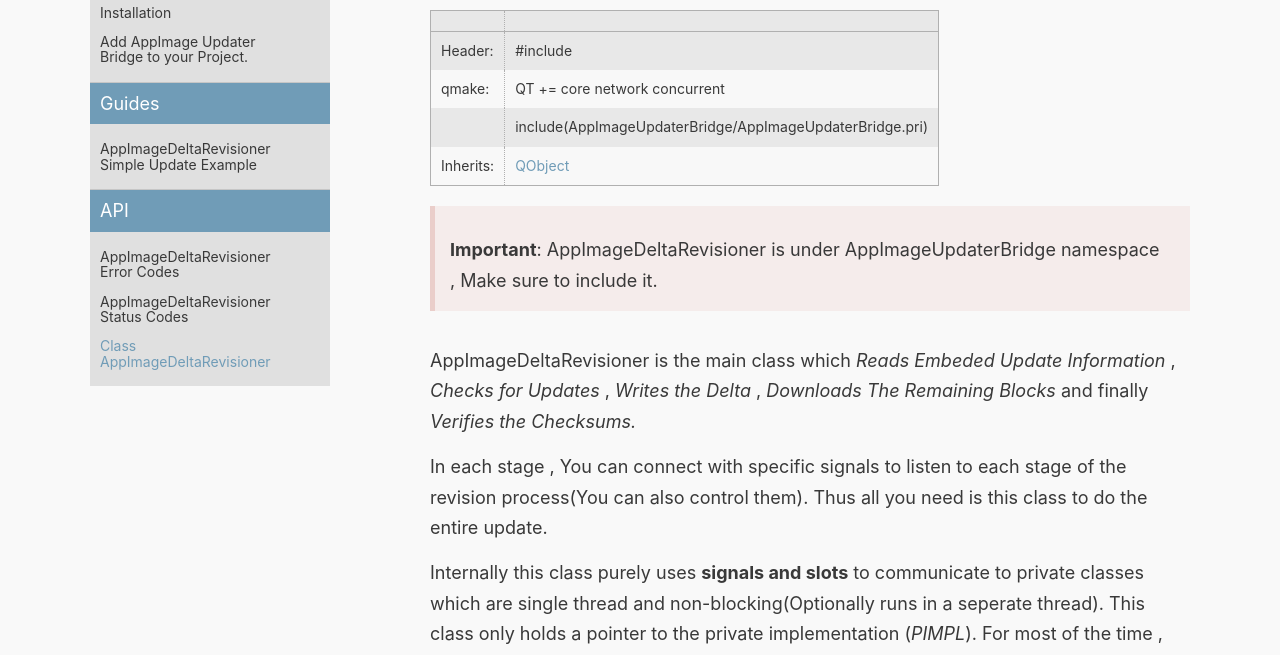
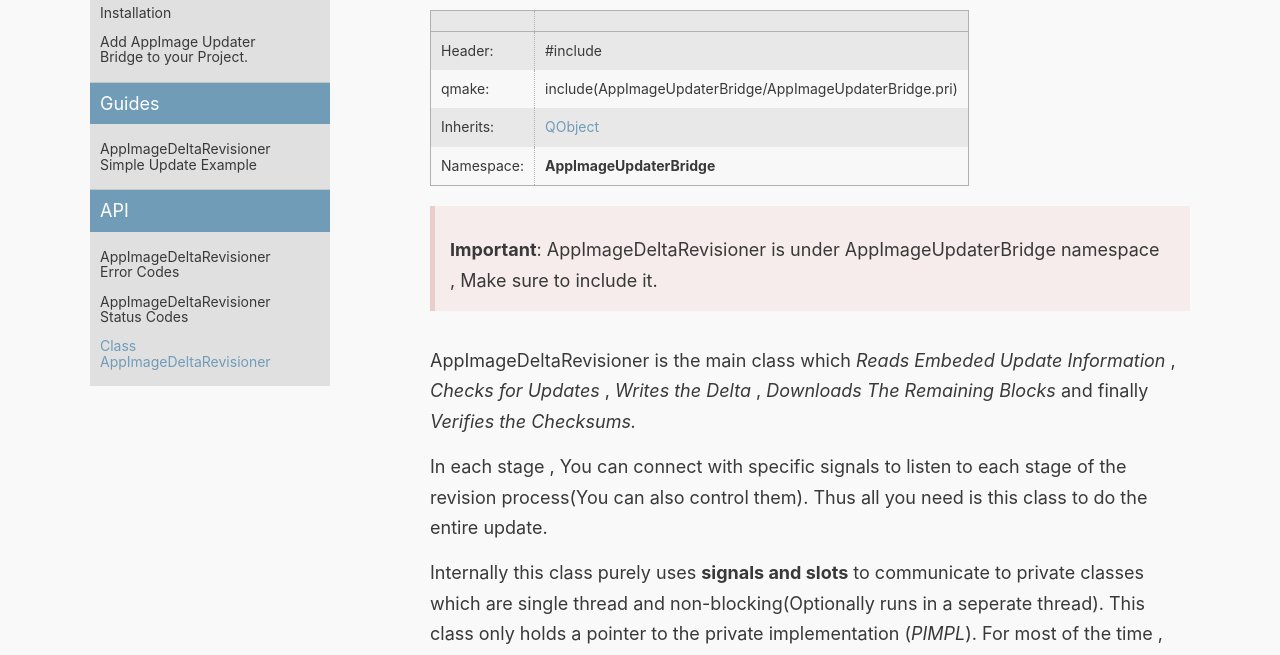
Before and after one commit to antony-jr/QAppImageUpdate, a plain HTML site: page docs/ClassAppImageDeltaRevisioner.html in a window 1280 px wide. Shown: the part 145-800 px from the top of the page. Drawn offline with nearby package versions, Linux system fonts and the light colour scheme; files that its build step writes are made by us from their sources; files whose address does not match are found by name.

Commit message:
Deploy website
Deploy website version based on 855bc158955f339af7b02d0eca9287b1202ced90

```diff
--- a/docs/ClassAppImageDeltaRevisioner.html
+++ b/docs/ClassAppImageDeltaRevisioner.html
@@ -10,9 +10,9 @@
 </thead>
 <tbody>
 <tr><td>Header:</td><td>#include <AppImageUpdaterBridge></td></tr>
-<tr><td>qmake:</td><td>QT += core network concurrent</td></tr>
-<tr><td></td><td>include(AppImageUpdaterBridge/AppImageUpdaterBridge.pri)</td></tr>
+<tr><td>qmake:</td><td>include(AppImageUpdaterBridge/AppImageUpdaterBridge.pri)</td></tr>
 <tr><td>Inherits:</td><td><a href="http://doc.qt.io/qt-5/qobject.html">QObject</a></td></tr>
+<tr><td>Namespace:</td><td><strong>AppImageUpdaterBridge</strong></td></tr>
 </tbody>
 </table>
 <blockquote>
```
